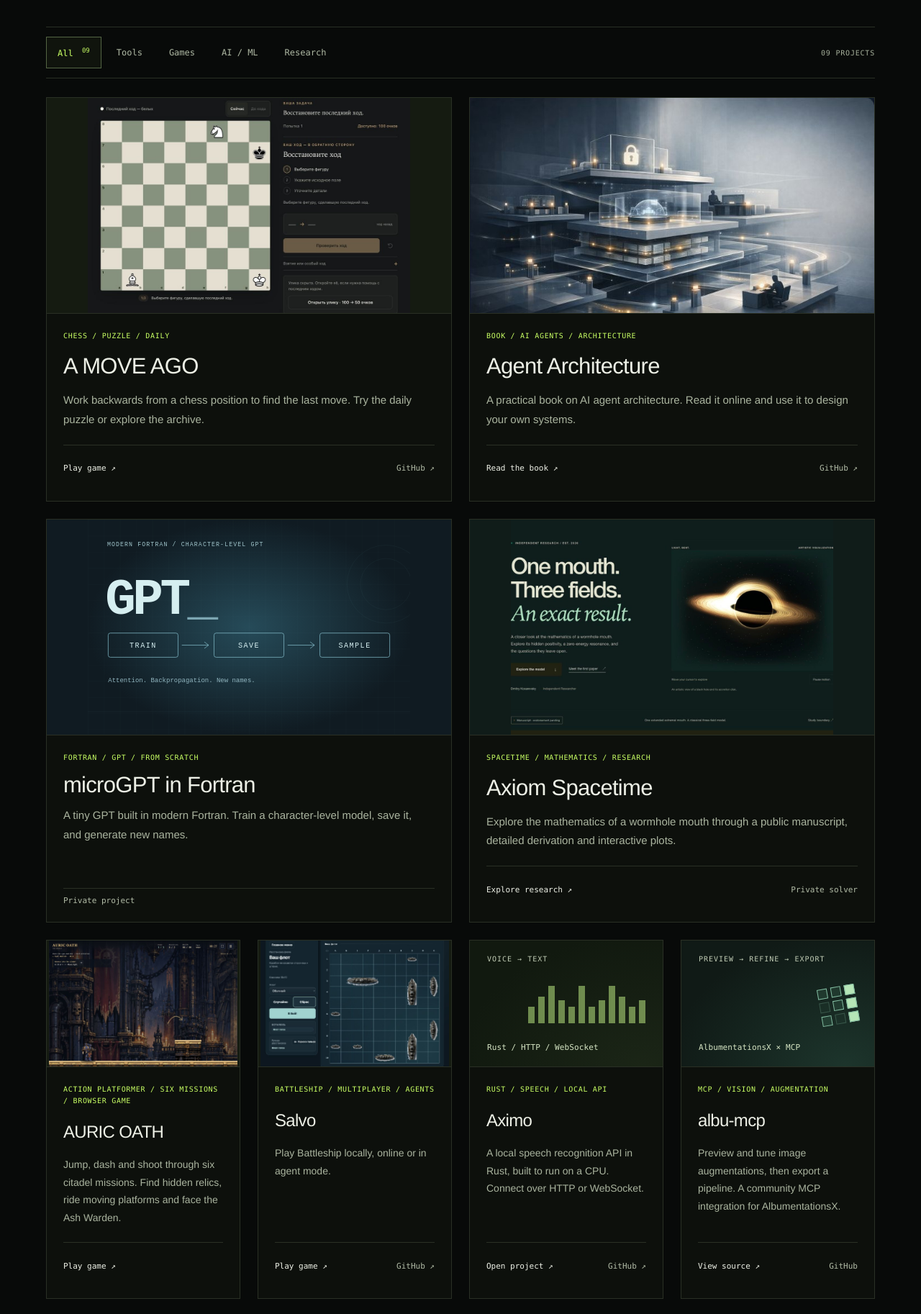
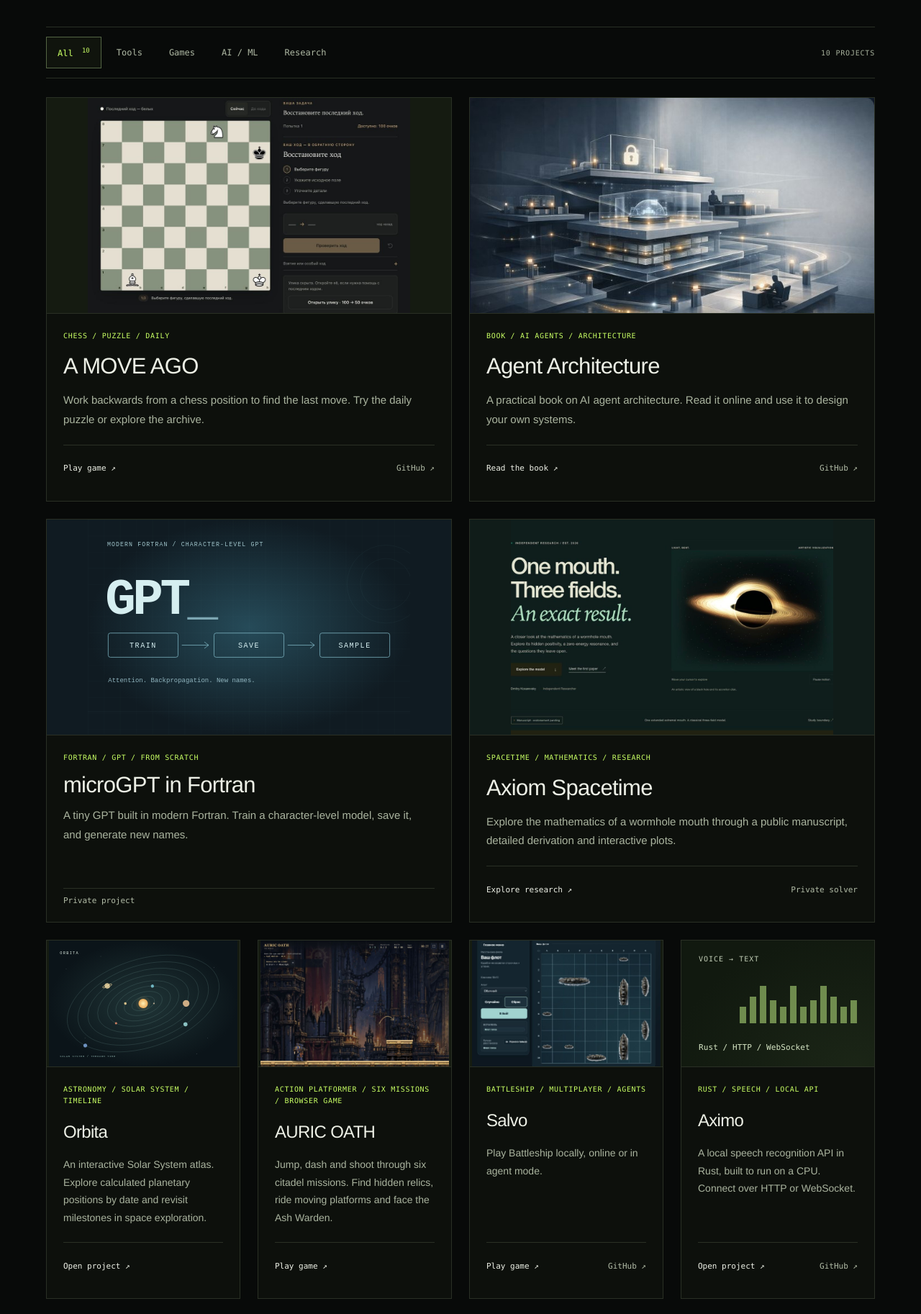
Before and after one commit to dKosarevsky/kosarevsky.dev, a website with bundled scripts: page index.html in a window 1280 px wide. Shown: the part 1102-2928 px from the top of the page at 72% size. Built offline with nearby package versions, Linux system fonts and the light colour scheme; animation ran at ten frames a second.

Commit message:
Add Orbita to Research projects

```diff
--- a/assets/projects.js
+++ b/assets/projects.js
@@ -34,6 +34,13 @@ export const projects = [
     action: 'research',
     url: 'https://blackhole.kosarevsky.dev/',
     description: 'Explore the mathematics of a wormhole mouth through a public manuscript, detailed derivation and interactive plots.',
+  },
+  {
+    id: 'orbit', name: 'Orbita', category: 'research', tags: ['ASTRONOMY', 'SOLAR SYSTEM', 'TIMELINE'],
+    preview: './assets/previews/orbita.svg',
+    action: 'launch',
+    url: 'https://orbit.kosarevsky.dev/',
+    description: 'An interactive Solar System atlas. Explore calculated planetary positions by date and revisit milestones in space exploration.',
   },
   {
     id: 'auric', name: 'AURIC OATH', category: 'games', tags: ['ACTION PLATFORMER', 'SIX MISSIONS', 'BROWSER GAME'],
--- a/assets/style.css
+++ b/assets/style.css
@@ -111,7 +111,7 @@ h2 { font-size: clamp(36px, 4vw, 56px); font-weight: 500; line-height: 1.1; lett
 .card-visual > div { width: 100%; height: 100%; }
 .card-visual:focus-visible { z-index: 3; outline-offset: -4px; }
 .project-preview { width: 100%; height: 100%; object-fit: cover; object-position: center top; transition: transform .35s ease; }
-.visual-chess .project-preview, .visual-salvo .project-preview, .visual-fortran .project-preview, .visual-teleport .project-preview, .visual-auric .project-preview { object-fit: contain; object-position: center; }
+.visual-chess .project-preview, .visual-salvo .project-preview, .visual-fortran .project-preview, .visual-teleport .project-preview, .visual-orbit .project-preview, .visual-auric .project-preview { object-fit: contain; object-position: center; }
 .visual-fortran { background: #101b22; }
 .visual-teleport { background: #101c19; }
 .card-visual:hover .project-preview { transform: scale(1.025); }
--- a/index.html
+++ b/index.html
@@ -46,9 +46,9 @@
     <div class="ticker" aria-hidden="true"><div>CODE <span>✳</span> PLAY <span>✳</span> LISTEN <span>✳</span> REPEAT <span>✳</span> CODE <span>✳</span> PLAY <span>✳</span> LISTEN <span>✳</span> REPEAT <span>✳</span> CODE <span>✳</span> PLAY <span>✳</span> LISTEN <span>✳</span></div></div>
     <section class="projects wrap section" id="projects" aria-labelledby="projects-title">
       <div class="section-heading"><div><p class="eyebrow muted">01 / SELECTED WORK</p><h2 id="projects-title">Things<br>I’ve made.</h2></div><p class="section-intro">Play a game, read the book, or take a closer look at an experiment.</p></div>
-      <div class="project-toolbar"><div class="filters" role="group" aria-label="Filter projects"><button type="button" data-filter="all" aria-pressed="true"><span>All</span> <sup>09</sup></button><button type="button" data-filter="tools" aria-pressed="false">Tools</button><button type="button" data-filter="games" aria-pressed="false">Games</button><button type="button" data-filter="ai" aria-pressed="false">AI / ML</button><button type="button" data-filter="research" aria-pressed="false">Research</button></div><span class="mono project-count" aria-live="polite" id="project-count">09 PROJECTS</span></div>
+      <div class="project-toolbar"><div class="filters" role="group" aria-label="Filter projects"><button type="button" data-filter="all" aria-pressed="true"><span>All</span> <sup>10</sup></button><button type="button" data-filter="tools" aria-pressed="false">Tools</button><button type="button" data-filter="games" aria-pressed="false">Games</button><button type="button" data-filter="ai" aria-pressed="false">AI / ML</button><button type="button" data-filter="research" aria-pressed="false">Research</button></div><span class="mono project-count" aria-live="polite" id="project-count">10 PROJECTS</span></div>
       <div class="project-grid" id="project-grid"></div>
-      <noscript><p>Selected work: <a href="https://chess.kosarevsky.dev/">A MOVE AGO</a>, <a href="https://agent-axiom.github.io/agent-arch/">Agent Architecture</a>, microGPT in Fortran (private project), <a href="https://blackhole.kosarevsky.dev/">Axiom Spacetime</a>, <a href="https://auricoath.kosarevsky.dev/">AURIC OATH</a>, <a href="https://agent-axiom.github.io/agents-salvo/">Salvo</a>, <a href="https://ifif-aximo.hf.space/docs/">Aximo</a>, <a href="https://github.com/dKosarevsky/albu-mcp">albu-mcp</a>, <a href="https://github.com/dKosarevsky/ajpegli">ajpegli</a>.</p></noscript>
+      <noscript><p>Selected work: <a href="https://chess.kosarevsky.dev/">A MOVE AGO</a>, <a href="https://agent-axiom.github.io/agent-arch/">Agent Architecture</a>, microGPT in Fortran (private project), <a href="https://blackhole.kosarevsky.dev/">Axiom Spacetime</a>, <a href="https://orbit.kosarevsky.dev/">Orbita</a>, <a href="https://auricoath.kosarevsky.dev/">AURIC OATH</a>, <a href="https://agent-axiom.github.io/agents-salvo/">Salvo</a>, <a href="https://ifif-aximo.hf.space/docs/">Aximo</a>, <a href="https://github.com/dKosarevsky/albu-mcp">albu-mcp</a>, <a href="https://github.com/dKosarevsky/ajpegli">ajpegli</a>.</p></noscript>
       <details class="earlier-work">
         <summary>Earlier experiments</summary>
         <p>A few more tools, games and experiments.</p>
```
Also changed, not shown: PROJECTS.md (+7 -4 lines), scripts/check.mjs (+4 -4 lines), README.md, assets/previews/orbita.svg (added).
